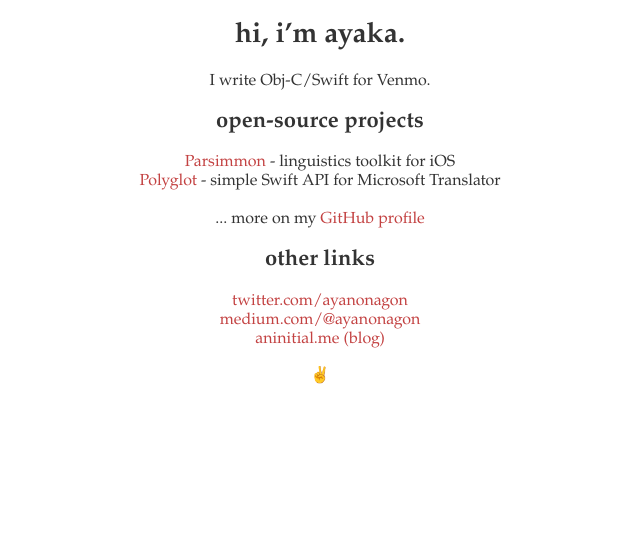
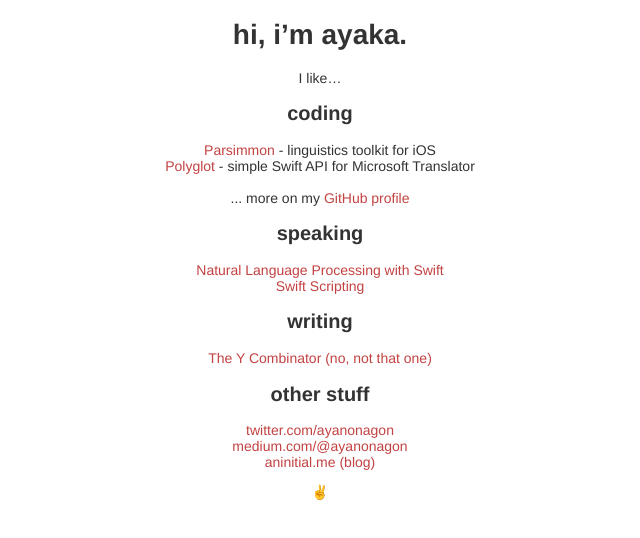
Before and after one commit to ayanonagon/ayanonagon.github.io, a plain HTML site: page index.html in a window 1280 px wide. Shown: the whole page, without its empty margins (320-960 px from the left). Drawn offline with Linux system fonts and the light colour scheme.

Commit message:
Add speaking and writing sections

```diff
--- a/index.html
+++ b/index.html
@@ -17,7 +17,7 @@
 	})();
 
   function randomColor() {
-    var colors = ["#666", "#c34242", "#0884cc"];
+    var colors = ["#c34242"]; # not random for now
     return colors[Math.floor(Math.random() * colors.length)];
   }
   function colorize() {
@@ -33,17 +33,28 @@
 
 <body>
 
-	<h1>hi, i’m ayaka.</h1>
-  <p> I write Obj-C/Swift for Venmo.</p>
+  <h1>hi, i’m ayaka.</h1>
 
-  <h2>open-source projects</h2>
+  I like…
+  <h2>coding</h2>
   <p>
     <a href="https://www.github.com/ayanonagon/Parsimmon">Parsimmon</a> - linguistics toolkit for iOS </br>
     <a href="https://www.github.com/ayanonagon/Polyglot">Polyglot</a> - simple Swift API for Microsoft Translator </br></br>
     ... more on my <a href="https://github.com/ayanonagon">GitHub profile</a>
   </p>
 
-  <h2>other links</h2>
+  <h2>speaking</h2>
+  <p>
+    <a href="https://realm.io/news/natural-language-processing-with-swift/">Natural Language Processing with Swift</a> </br>
+    <a href="https://realm.io/news/swift-scripting/">Swift Scripting</a>
+  </p>
+
+  <h2>writing</h2>
+  <p>
+    <a href="https://medium.com/@ayanonagon/the-y-combinator-no-not-that-one-7268d8d9c46">The Y Combinator (no, not that one)</a>
+  </p>
+
+  <h2>other stuff</h2>
   <p>
     <a href="https://www.twitter.com/ayanonagon">twitter.com/ayanonagon</a></br>
     <a href="https://www.medium.com/@ayanonagon">medium.com/@ayanonagon</a></br>
--- a/stylesheets/style.css
+++ b/stylesheets/style.css
@@ -1,7 +1,8 @@
 body {
-	font-family: Garamond, Baskerville, "Baskerville Old Face", "Hoefler Text", "Times New Roman", serif;
+  font-family: "Helvetica Neue", Helvetica, Arial, sans-serif;
   color: #333;
   text-align:center;
+  font-size: 14px;
 }
 
 h1 {
@@ -9,7 +10,7 @@ h1 {
 }
 
 h2 {
-  font-size: 22px;
+  font-size: 20px;
 }
 
 #main {
```
Lines whose indentation alone changed are shown as unchanged.
